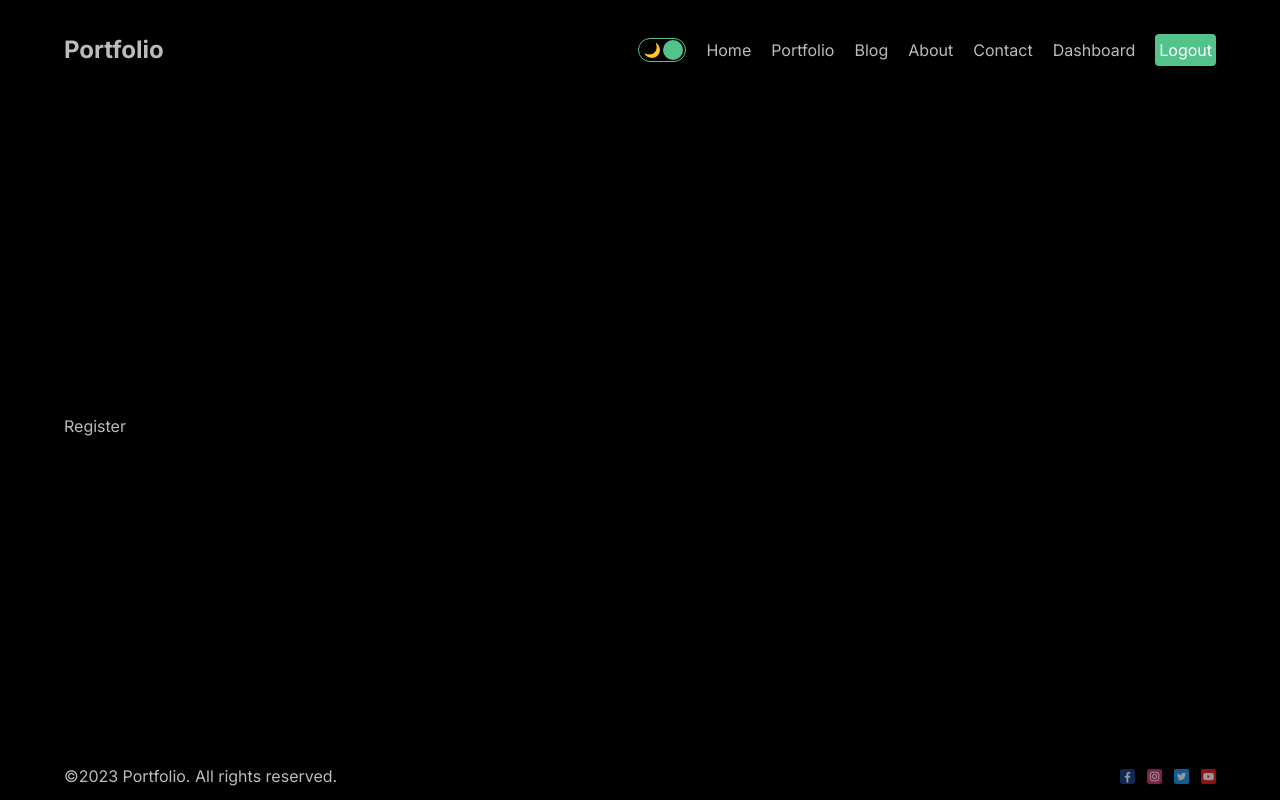
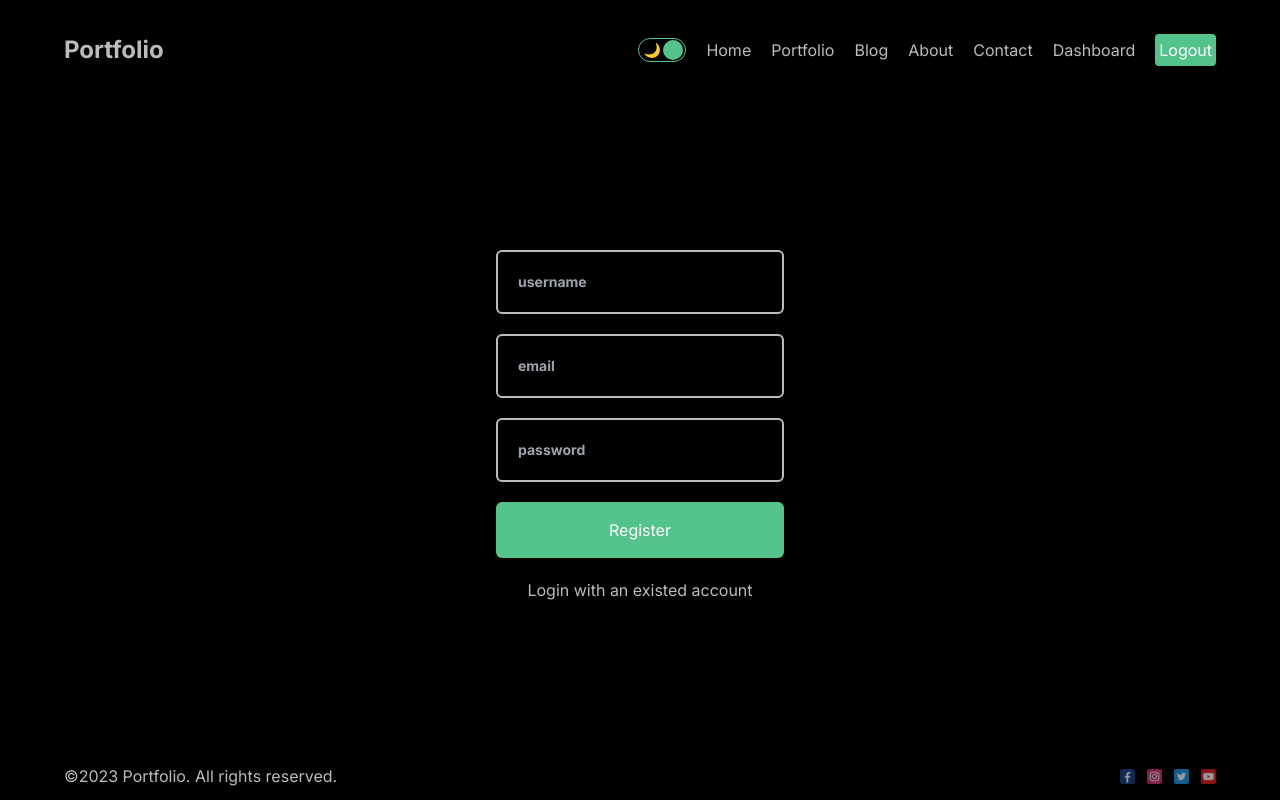
Before and after one commit to DimaKurinnyi/CRUD_profile, a Next.js app in the folder crud_profile/: page /dashboard/register in a window 1280 px wide. Built offline with nearby package versions, Linux system fonts and the light colour scheme.

Commit message:
try to make register

```diff
--- a/crud_profile/package.json
+++ b/crud_profile/package.json
@@ -13,8 +13,10 @@
     "@types/react": "18.2.21",
     "@types/react-dom": "18.2.7",
     "autoprefixer": "10.4.15",
+    "bcryptjs": "^2.4.3",
     "eslint": "8.49.0",
     "eslint-config-next": "13.4.19",
+    "js": "^0.1.0",
     "mongoose": "^7.6.2",
     "next": "13.4.19",
     "next-auth": "^4.23.2",
@@ -24,5 +26,8 @@
     "swr": "^2.2.4",
     "tailwindcss": "3.3.3",
     "typescript": "5.2.2"
+  },
+  "devDependencies": {
+    "@types/bcryptjs": "^2.4.4"
   }
 }
--- /dev/null
+++ b/crud_profile/src/app/api/auth/register/route.ts
@@ -0,0 +1,18 @@
+import User from '@/models/User';
+import connect from '@/utils/db';
+import bcrypt from 'bcryptjs';
+import { NextResponse } from 'next/server';
+
+export const POST = async (request: any) => {
+  const { name, email, password } = await request.json();
+
+  await connect();
+  const hashedPassword = await bcrypt.hash(password, 5);
+  const newUser = new User({ name, email, password: hashedPassword });
+  try {
+    await newUser.save()
+    return new NextResponse('User has been created',{status:201})
+  } catch (error:any) {
+    return new NextResponse(error.message, { status: 500 });
+  }
+};
--- a/crud_profile/src/app/dashboard/(auth)/register/page.tsx
+++ b/crud_profile/src/app/dashboard/(auth)/register/page.tsx
@@ -1,9 +1,59 @@
-import React from 'react'
+'use client';
+import Link from 'next/link';
+import { useRouter } from 'next/navigation';
+import { useState } from 'react';
 
 const Register = () => {
+  const [err, setErr] = useState(false);
+
+  const router = useRouter()
+
+  const HandlerSubmit = async (e: React.FormEvent<HTMLFormElement>) => {
+    e.preventDefault();
+    const name = e.target[0].value;
+    const email = e.target[1].value;
+    const password = e.target[2].value;
+    console.log(name)
+    try {
+      const res = await fetch('/api/auth/register', {
+        method: 'POST',
+        headers: { 'Content-Type': 'application/json' },
+        body: JSON.stringify({name, email, password}),
+      });
+      res.status === 201 &&  router.push('/dashboard/login?success=Account has been created')
+    } catch (error) { setErr(true)}
+  };
+
+  console.log(name)
   return (
-    <div>Register</div>
-  )
-}
+    <div className="flex items-center justify-center flex-col gap-5">
+      <form className="flex  flex-col gap-5 w-72" onSubmit={HandlerSubmit}>
+        <input
+          type="text"
+          placeholder="username"
+          className="p-5 bg-transparent border-2 border-[#bbb] rounded-md font-bold text-sm"
+          required
+        />
+        <input
+          type="email"
+          placeholder="email"
+          className="p-5 bg-transparent border-2 border-[#bbb] rounded-md font-bold text-sm "
+          required
+        />
+        <input
+          type="password"
+          placeholder="password"
+          className="p-5 bg-transparent border-2  border-[#bbb] rounded-md font-bold text-sm "
+          required
+        />
+        <button className="p-4 cursor-pointer bg-regal-green rounded-md  text-white">
+          Register
+        </button>
+        {err && "Something went wrong!"}
+      </form>
+      <Link href="/dashboard/login">Login with an existed account</Link>
+    </div>
+  );
+};
 
-export default Register
+export default Register;
--- a/crud_profile/src/models/User.ts
+++ b/crud_profile/src/models/User.ts
@@ -27,4 +27,4 @@ const userSchema = new Schema<User>(
 );
 
 
-export default mongoose.model('User',userSchema)
+export default mongoose.models.User || mongoose.model("User", userSchema);
```
Also changed, not shown: 2 other files (tests, documents, lock files or other folders).
